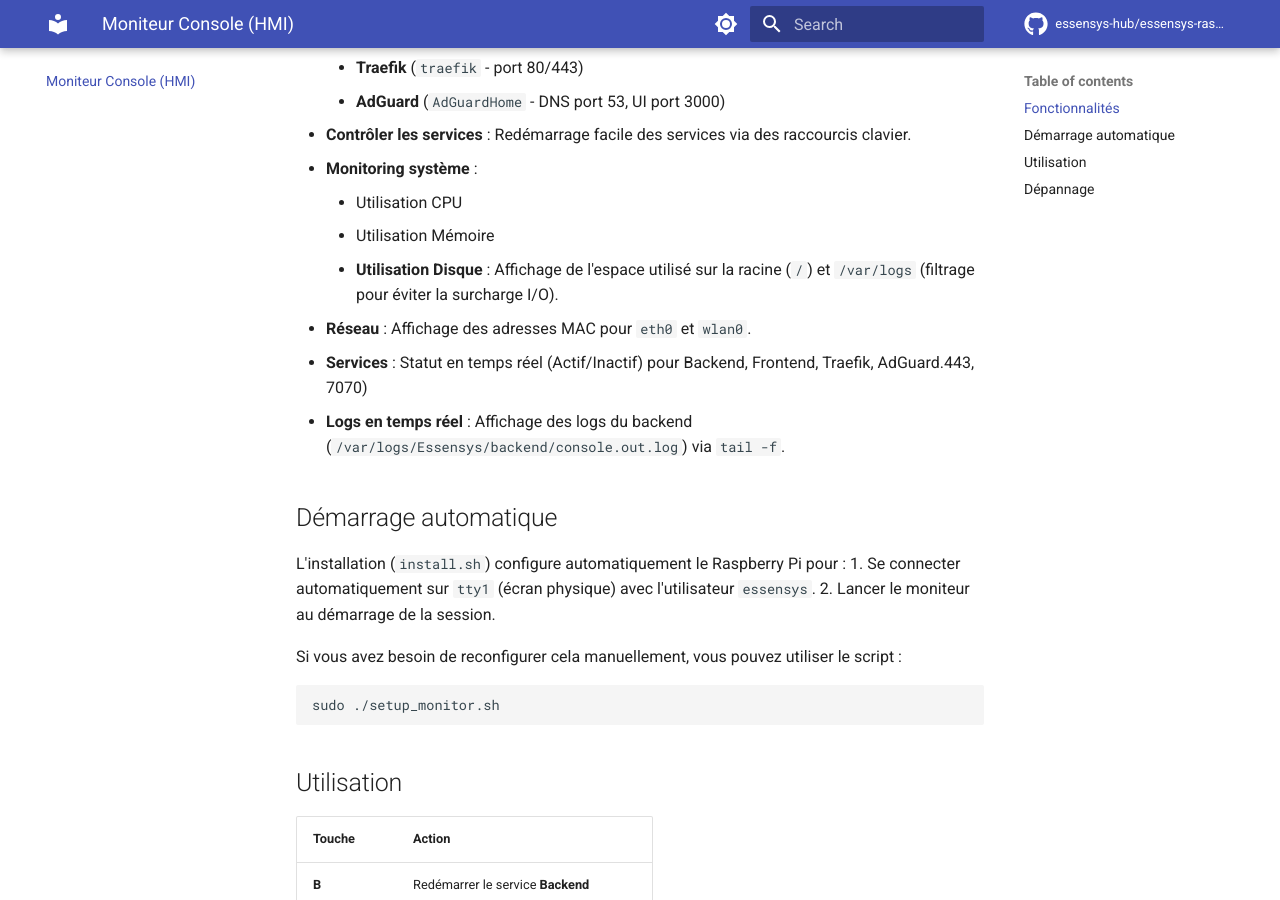
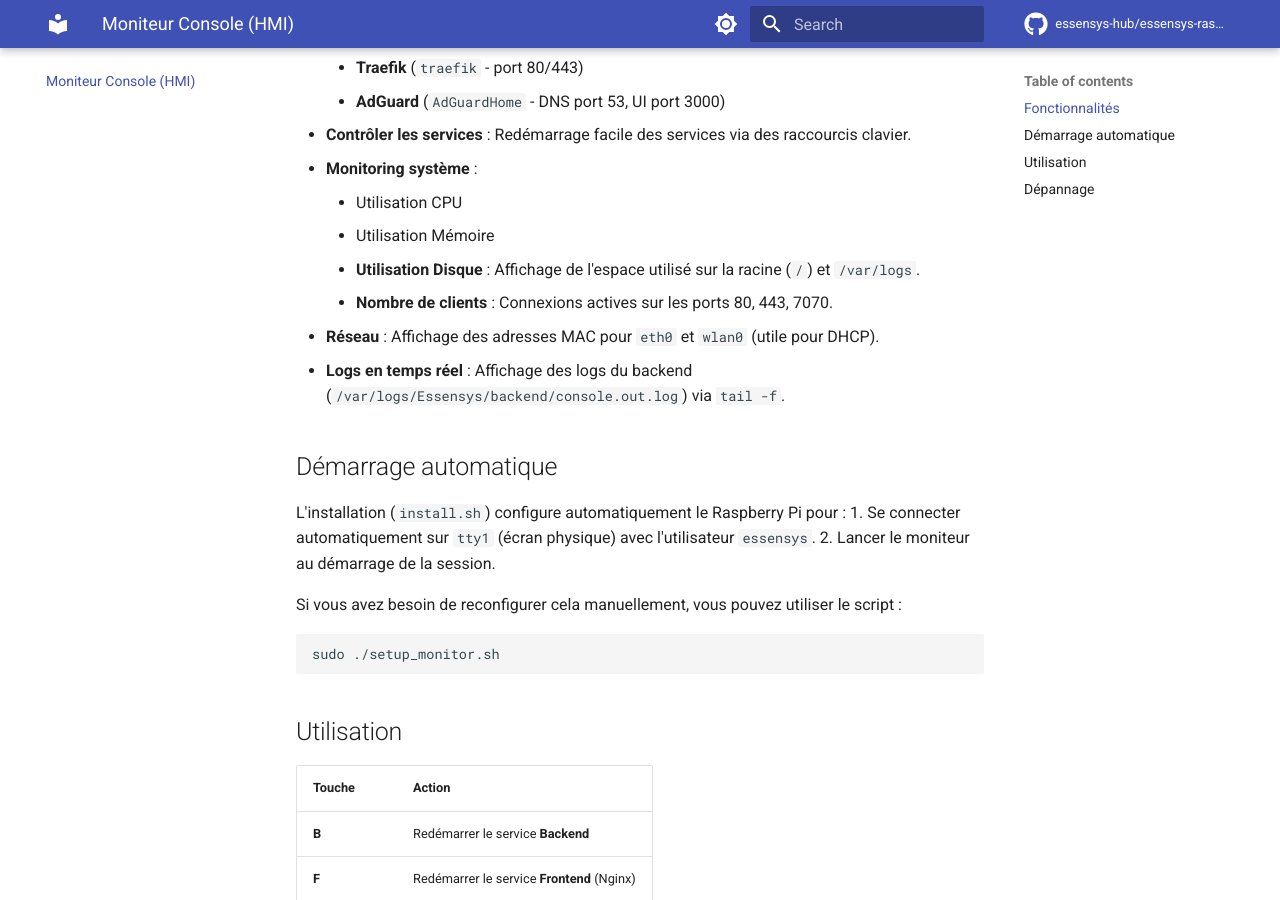
Before and after one commit to essensys-hub/essensys-raspberry-install, an MkDocs documentation site: the page built from docs/monitor.md, in a window 1280 px wide and 900 px high, scrolled down 924 px. Built offline with MkDocs 1.6.1 and Material for MkDocs 9.7.7, drawn with Linux system fonts in a browser that asks for light colours; comment, search, counter and statistics services are not loaded; the version menu is left out.

Commit message:
Fix: Correct monitor docs

```diff
--- a/docs/monitor.md
+++ b/docs/monitor.md
@@ -17,9 +17,9 @@ Cette interface permet de :
 *   **Monitoring système** :
     *   Utilisation CPU
     *   Utilisation Mémoire
-    *   **Utilisation Disque** : Affichage de l'espace utilisé sur la racine (`/`) et `/var/logs` (filtrage pour éviter la surcharge I/O).
-*   **Réseau** : Affichage des adresses MAC pour `eth0` et `wlan0`.
-*   **Services** : Statut en temps réel (Actif/Inactif) pour Backend, Frontend, Traefik, AdGuard.443, 7070)
+    *   **Utilisation Disque** : Affichage de l'espace utilisé sur la racine (`/`) et `/var/logs`.
+    *   **Nombre de clients** : Connexions actives sur les ports 80, 443, 7070.
+*   **Réseau** : Affichage des adresses MAC pour `eth0` et `wlan0` (utile pour DHCP).
 *   **Logs en temps réel** : Affichage des logs du backend (`/var/logs/Essensys/backend/console.out.log`) via `tail -f`.
 
 ## Démarrage automatique
```
